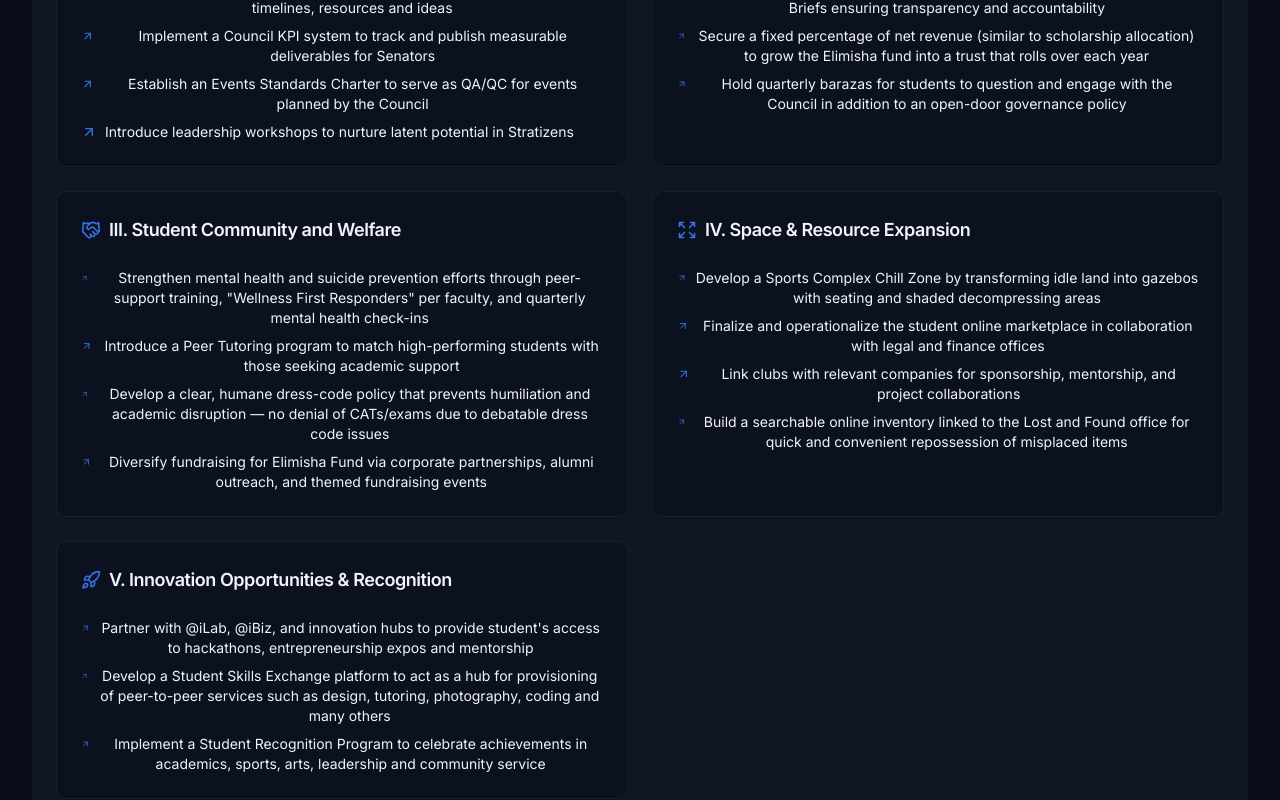
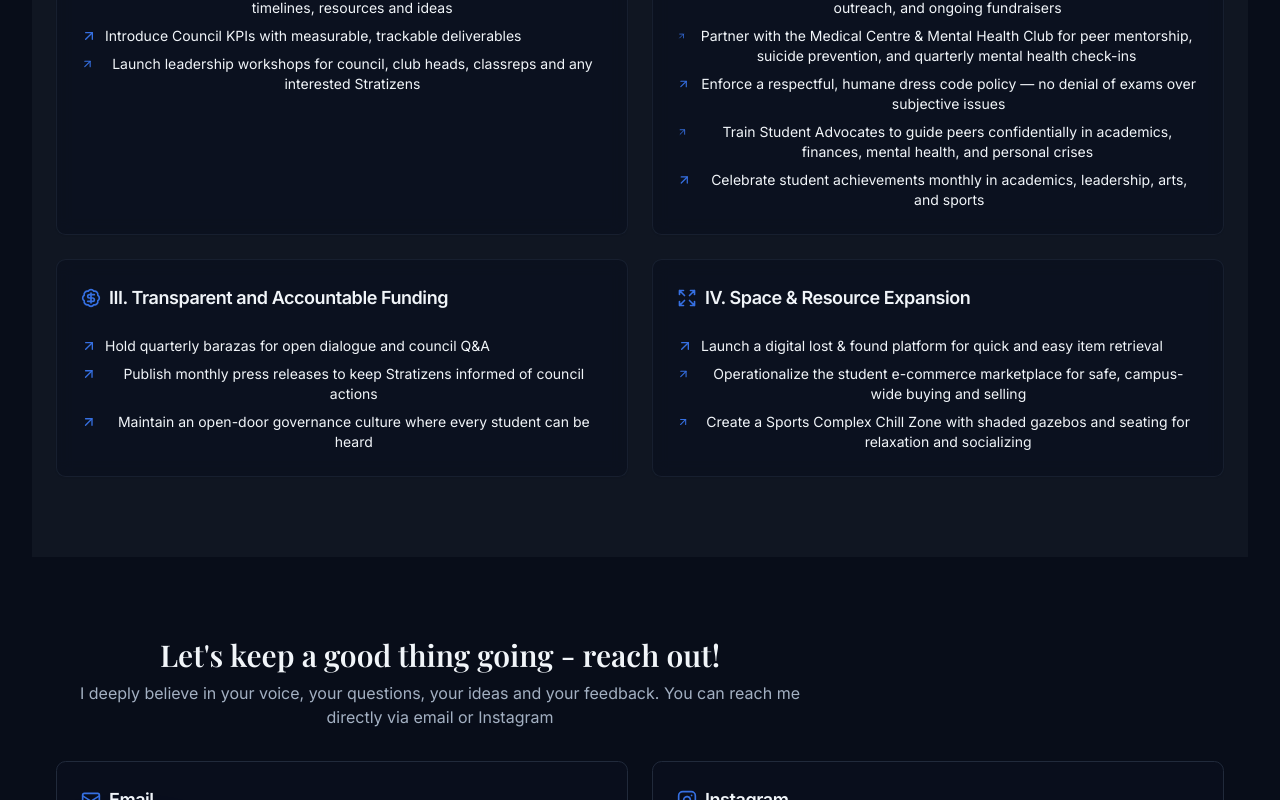
Before and after one commit to Elisha-K/elchanan-for-president, a React (Vite) app: page / in a window 1280 px wide. Shown: the part 3020-3820 px from the top of the page. Built offline with nearby package versions, Linux system fonts and the light colour scheme.

Commit message:
updated manifesto

```diff
--- a/src/components/site/Manifesto.tsx
+++ b/src/components/site/Manifesto.tsx
@@ -8,47 +8,37 @@ const pillars = [
     icon: BicepsFlexed,
     points: [
       "End \"silo culture\" between dockets to ensure alignment on projects, timelines, resources and ideas",
-      "Implement a Council KPI system to track and publish measurable deliverables for Senators",
-      "Establish an Events Standards Charter to serve as QA/QC for events planned by the Council",
-      "Introduce leadership workshops to nurture latent potential in Stratizens"
+      "Introduce Council KPIs with measurable, trackable deliverables",
+      "Launch leadership workshops for council, club heads, classreps and any interested Stratizens",
     ],
   },
   {
-    title: "II. Transparent and Accountable Funding",
-    icon: BadgeDollarSign,
+    title: "II. Student Community and Welfare",
+    icon: Handshake,
     points: [
-      "Publish spending summaries for all Council activities in Quarterly Financial Briefs ensuring transparency and accountability",
-      "Secure a fixed percentage of net revenue (similar to scholarship allocation) to grow the Elimisha fund into a trust that rolls over each year",
-      "Hold quarterly barazas for students to question and engage with the Council in addition to an open-door governance policy",
+      "Expand and secure the Elimisha Fund with corporate partnerships, alumni outreach, and ongoing fundraisers",
+      "Partner with the Medical Centre & Mental Health Club for peer mentorship, suicide prevention, and quarterly mental health check-ins",
+      "Enforce a respectful, humane dress code policy — no denial of exams over subjective issues",
+      "Train Student Advocates to guide peers confidentially in academics, finances, mental health, and personal crises",
+      "Celebrate student achievements monthly in academics, leadership, arts, and sports",
     ],
   },
   {
-    title: "III. Student Community and Welfare",
-    icon: Handshake,
+    title: "III. Transparent and Accountable Funding",
+    icon: BadgeDollarSign,
     points: [
-      "Strengthen mental health and suicide prevention efforts through peer-support training, \"Wellness First Responders\" per faculty, and quarterly mental health check-ins",
-      "Introduce a Peer Tutoring program to match high-performing students with those seeking academic support",
-      "Develop a clear, humane dress-code policy that prevents humiliation and academic disruption — no denial of CATs/exams due to debatable dress code issues",
-      "Diversify fundraising for Elimisha Fund via corporate partnerships, alumni outreach, and themed fundraising events",
+      "Hold quarterly barazas for open dialogue and council Q&A",
+      "Publish monthly press releases to keep Stratizens informed of council actions",
+      "Maintain an open-door governance culture where every student can be heard",
     ],
   },
   {
     title: "IV. Space & Resource Expansion",
     icon:Expand,
     points: [
-      "Develop a Sports Complex Chill Zone by transforming idle land into gazebos with seating and shaded decompressing areas",
-      "Finalize and operationalize the student online marketplace in collaboration with legal and finance offices",
-      "Link clubs with relevant companies for sponsorship, mentorship, and project collaborations",
-      "Build a searchable online inventory linked to the Lost and Found office for quick and convenient repossession of misplaced items",
-    ],
-  },
-  {
-    title: "V. Innovation Opportunities & Recognition",
-    icon: Rocket,
-    points: [
-      "Partner with @iLab, @iBiz, and innovation hubs to provide student's access to hackathons, entrepreneurship expos and mentorship",
-      "Develop a Student Skills Exchange platform to act as a hub for provisioning of peer-to-peer services such as design, tutoring, photography, coding and many others",
-      "Implement a Student Recognition Program to celebrate achievements in academics, sports, arts, leadership and community service",
+      "Launch a digital lost & found platform for quick and easy item retrieval",
+      "Operationalize the student e-commerce marketplace for safe, campus-wide buying and selling",
+      "Create a Sports Complex Chill Zone with shaded gazebos and seating for relaxation and socializing",
     ],
   },
 ] as const;
--- /dev/null
+++ b/src/hooks/use-in-view.ts
@@ -0,0 +1,31 @@
+import { useEffect, useRef, useState } from "react";
+
+// Simple IntersectionObserver hook for reveal-on-scroll animations
+export default function useInView<T extends HTMLElement>(options?: IntersectionObserverInit) {
+  const ref = useRef<T | null>(null);
+  const [inView, setInView] = useState(false);
+
+  useEffect(() => {
+    const node = ref.current;
+    if (!node) return;
+
+    const observer = new IntersectionObserver(
+      ([entry]) => {
+        if (entry.isIntersecting) {
+          setInView(true);
+          observer.unobserve(entry.target); // Trigger once
+        }
+      },
+      { rootMargin: "0px 0px -10% 0px", threshold: 0.15, ...(options ?? {}) }
+    );
+
+    observer.observe(node);
+    return () => {
+      try {
+        if (node) observer.unobserve(node);
+      } catch {}
+    };
+  }, [options]);
+
+  return { ref, inView } as const;
+}
--- a/tailwind.config.ts
+++ b/tailwind.config.ts
@@ -104,7 +104,7 @@ export default {
 				'slide-out-right': {
 					'0%': { transform: 'translateX(0)' },
 					'100%': { transform: 'translateX(100%)' }
-				}
+				},
 			},
 			animation: {
 				'accordion-down': 'accordion-down 0.3s ease-out',
```
